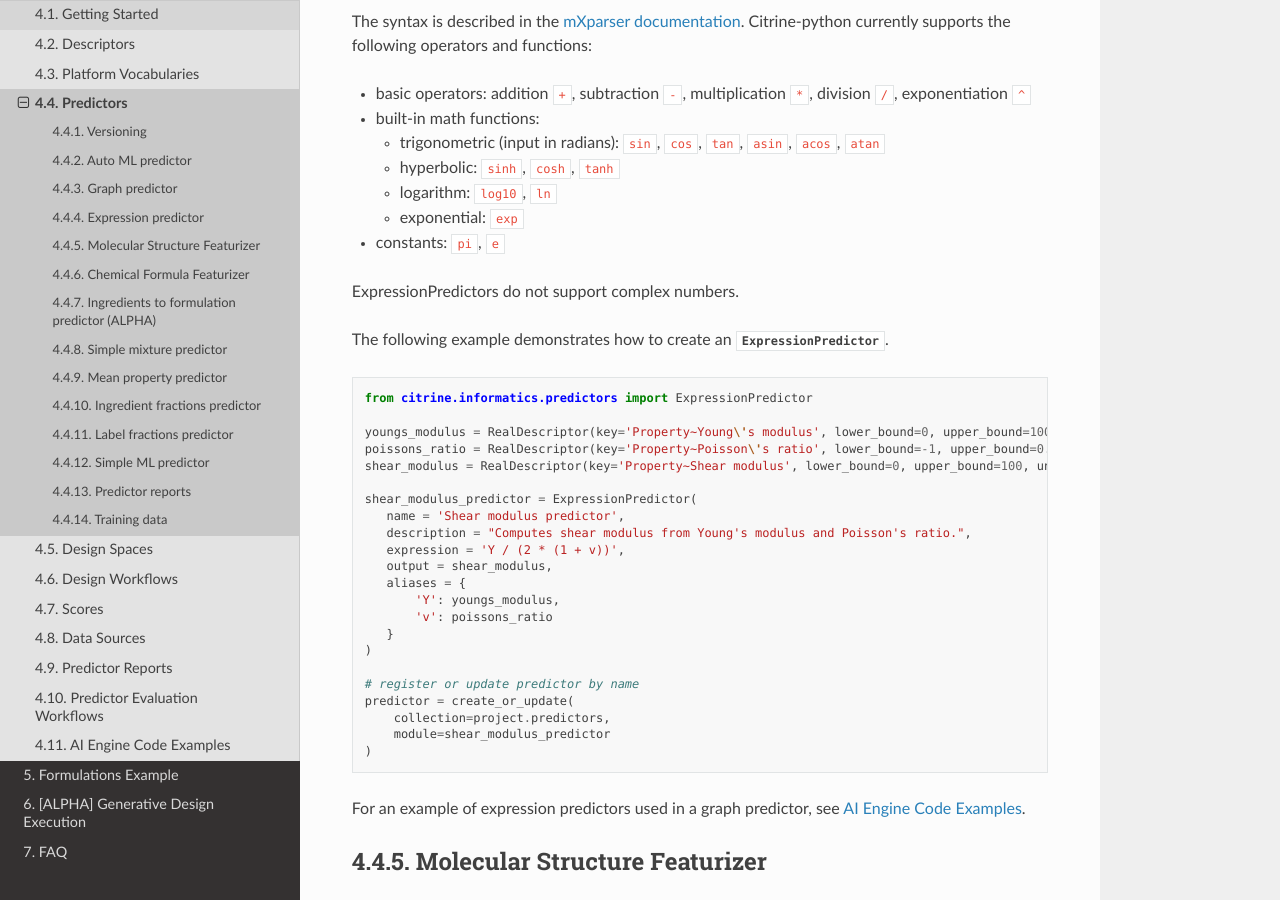
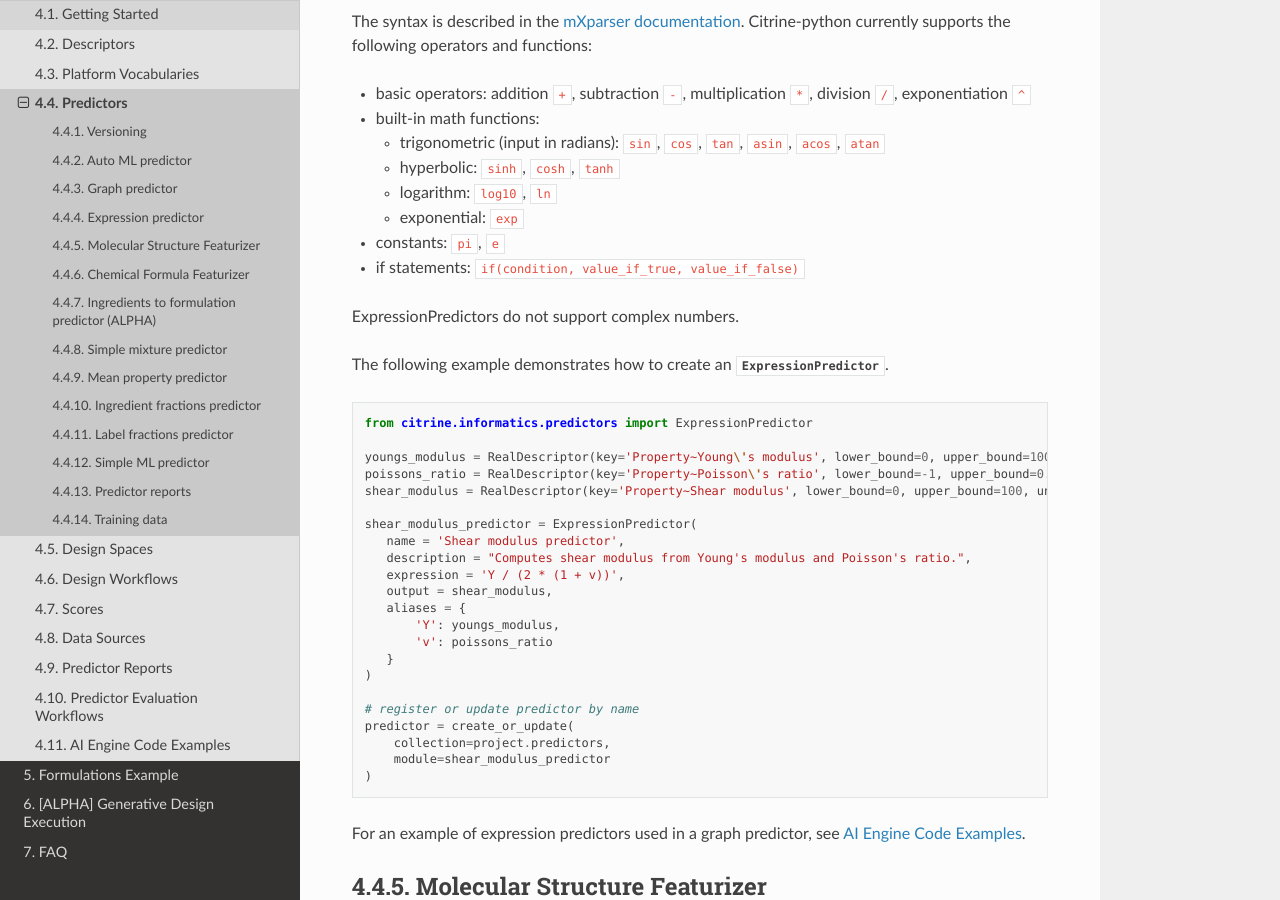
Before and after one commit to CitrineInformatics/citrine-python, a Sphinx documentation site: the page built from docs/source/workflows/predictors.rst, in a window 1280 px wide and 900 px high, scrolled down 3313 px. Built offline with Sphinx 7.4.7 and the Read the Docs theme 2.0.0, drawn with Linux system fonts in a browser that asks for light colours.

Commit message:
Update predictors.rst

```diff
--- a/docs/source/workflows/predictors.rst
+++ b/docs/source/workflows/predictors.rst
@@ -169,6 +169,7 @@ Citrine-python currently supports the following operators and functions:
   - exponential: ``exp``
 
 - constants: ``pi``, ``e``
+- if statements: ``if(condition, value_if_true, value_if_false)``
 
 ExpressionPredictors do not support complex numbers.
 
```
